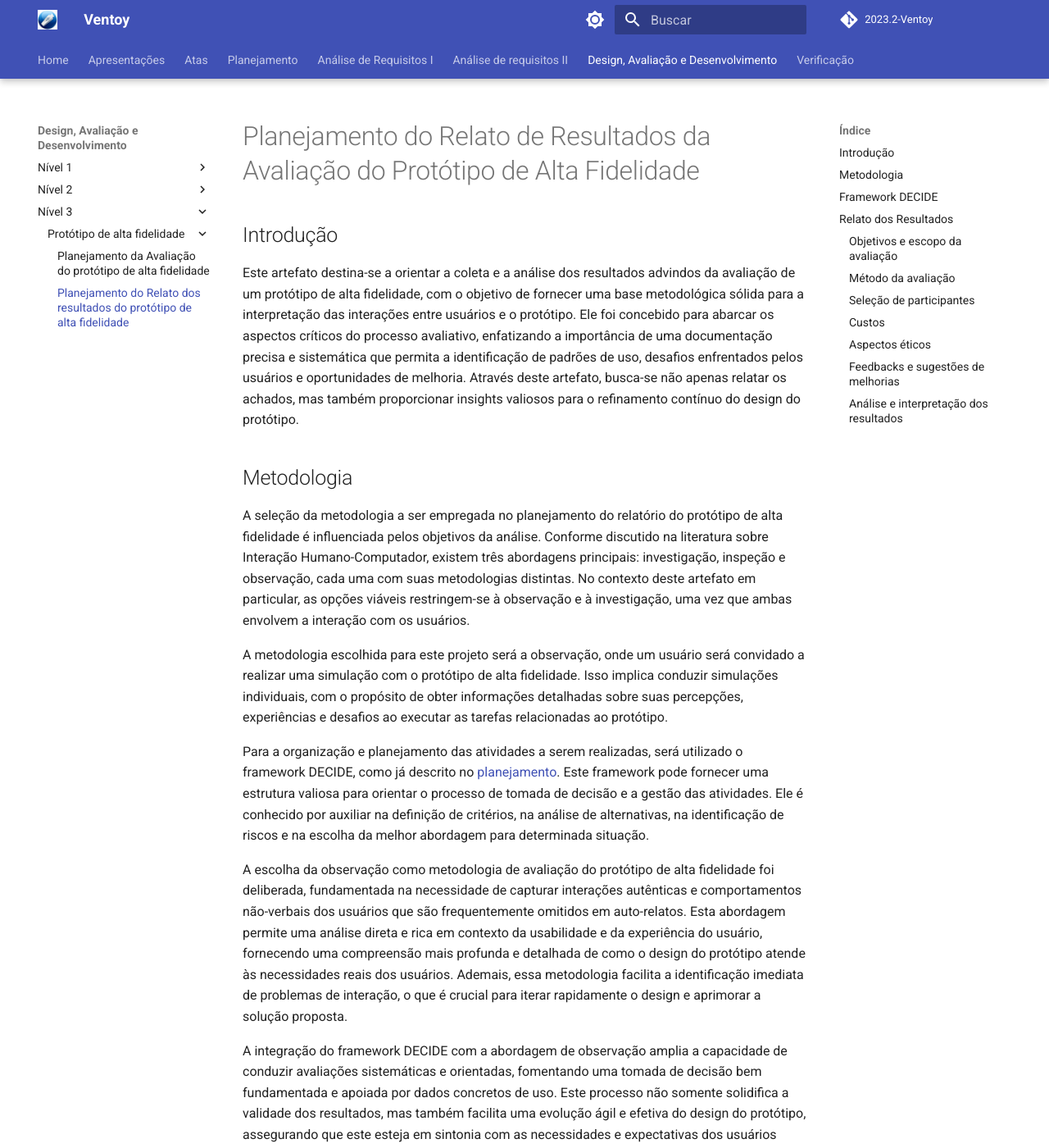
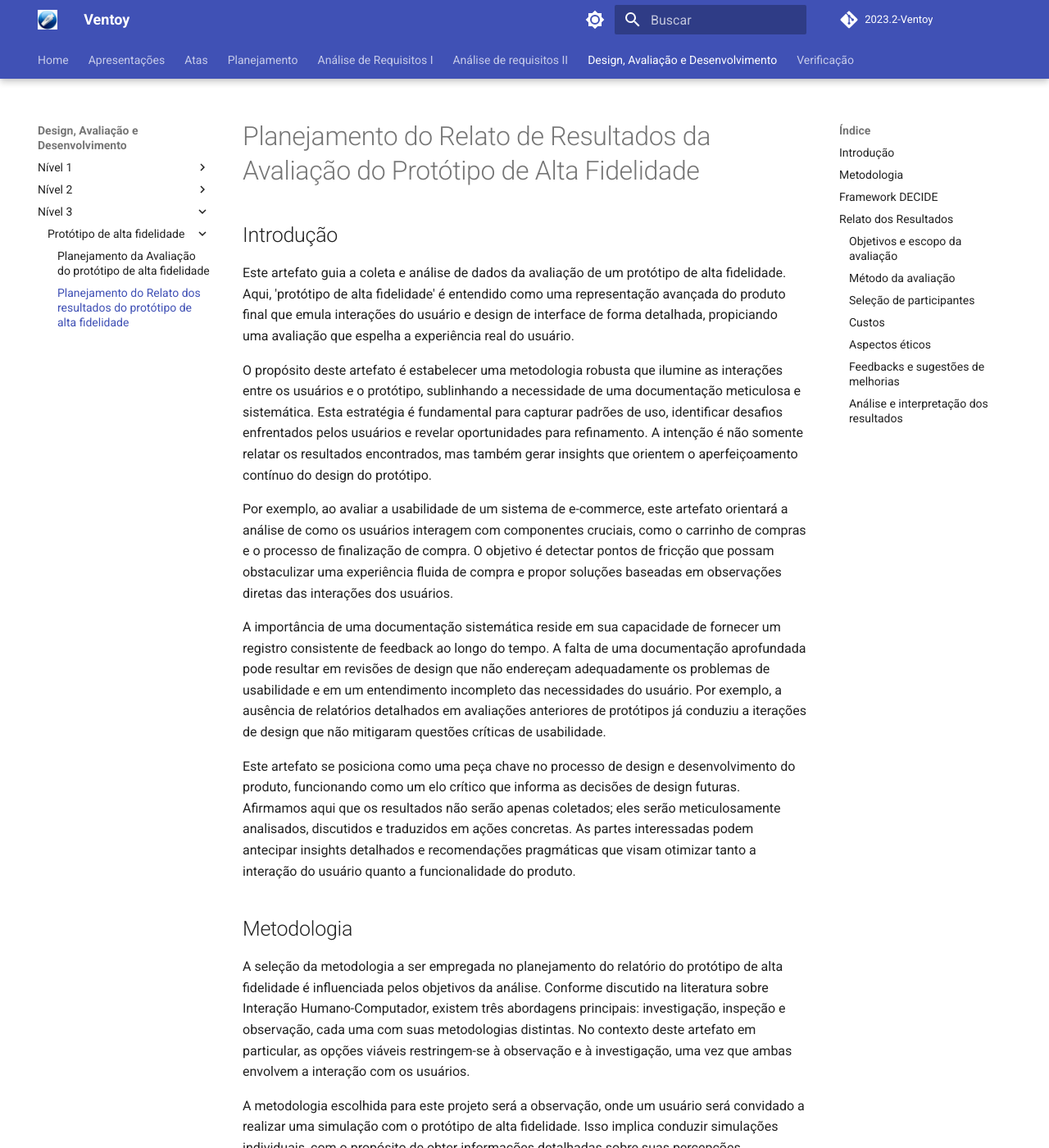
Before and after one commit to Interacao-Humano-Computador/2023.2-Ventoy, an MkDocs documentation site: the page built from docs/DAD/nivel2/prototipoAltaFidelidade/PlanejamentoRelatoPrototipoAltaFidelidade.md, in a window 1280 px wide and 1400 px high. Shown: the whole window at 82% size. Built offline with MkDocs 1.6.1 and Material for MkDocs 9.7.7, drawn with Linux system fonts in a browser that asks for light colours; comment, search, counter and statistics services are not loaded.

Commit message:
Update PlanejamentoRelatoPrototipoAltaFidelidade.md

```diff
--- a/docs/DAD/nivel2/prototipoAltaFidelidade/PlanejamentoRelatoPrototipoAltaFidelidade.md
+++ b/docs/DAD/nivel2/prototipoAltaFidelidade/PlanejamentoRelatoPrototipoAltaFidelidade.md
@@ -2,7 +2,15 @@
 
 ## Introdução
 
-Este artefato destina-se a orientar a coleta e a análise dos resultados advindos da avaliação de um protótipo de alta fidelidade, com o objetivo de fornecer uma base metodológica sólida para a interpretação das interações entre usuários e o protótipo. Ele foi concebido para abarcar os aspectos críticos do processo avaliativo, enfatizando a importância de uma documentação precisa e sistemática que permita a identificação de padrões de uso, desafios enfrentados pelos usuários e oportunidades de melhoria. Através deste artefato, busca-se não apenas relatar os achados, mas também proporcionar insights valiosos para o refinamento contínuo do design do protótipo.
+Este artefato guia a coleta e análise de dados da avaliação de um protótipo de alta fidelidade. Aqui, 'protótipo de alta fidelidade' é entendido como uma representação avançada do produto final que emula interações do usuário e design de interface de forma detalhada, propiciando uma avaliação que espelha a experiência real do usuário.
+
+O propósito deste artefato é estabelecer uma metodologia robusta que ilumine as interações entre os usuários e o protótipo, sublinhando a necessidade de uma documentação meticulosa e sistemática. Esta estratégia é fundamental para capturar padrões de uso, identificar desafios enfrentados pelos usuários e revelar oportunidades para refinamento. A intenção é não somente relatar os resultados encontrados, mas também gerar insights que orientem o aperfeiçoamento contínuo do design do protótipo.
+
+Por exemplo, ao avaliar a usabilidade de um sistema de e-commerce, este artefato orientará a análise de como os usuários interagem com componentes cruciais, como o carrinho de compras e o processo de finalização de compra. O objetivo é detectar pontos de fricção que possam obstaculizar uma experiência fluida de compra e propor soluções baseadas em observações diretas das interações dos usuários.
+
+A importância de uma documentação sistemática reside em sua capacidade de fornecer um registro consistente de feedback ao longo do tempo. A falta de uma documentação aprofundada pode resultar em revisões de design que não endereçam adequadamente os problemas de usabilidade e em um entendimento incompleto das necessidades do usuário. Por exemplo, a ausência de relatórios detalhados em avaliações anteriores de protótipos já conduziu a iterações de design que não mitigaram questões críticas de usabilidade.
+
+Este artefato se posiciona como uma peça chave no processo de design e desenvolvimento do produto, funcionando como um elo crítico que informa as decisões de design futuras. Afirmamos aqui que os resultados não serão apenas coletados; eles serão meticulosamente analisados, discutidos e traduzidos em ações concretas. As partes interessadas podem antecipar insights detalhados e recomendações pragmáticas que visam otimizar tanto a interação do usuário quanto a funcionalidade do produto.
 
 ## Metodologia
 
```
